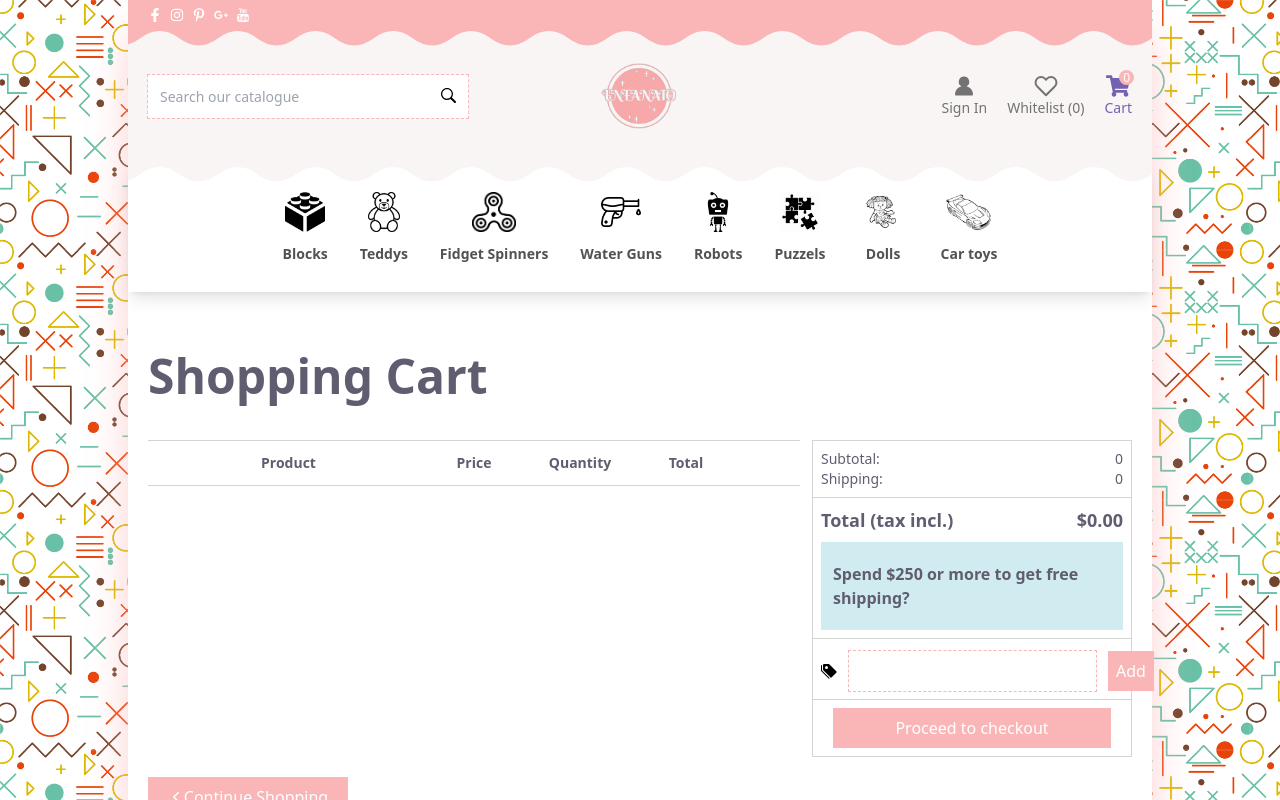
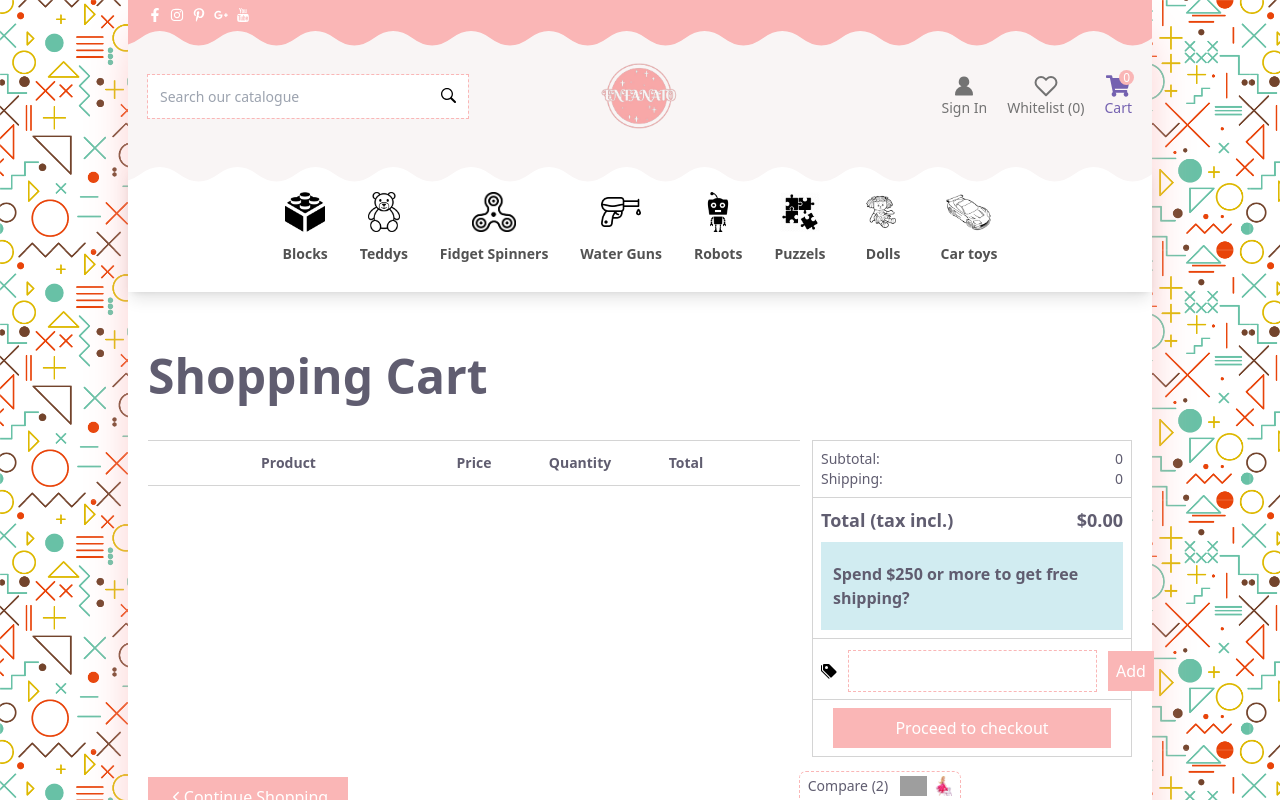
Before and after one commit to shabbirbd/Enfanato, a React (Vite) app: page /cart in a window 1280 px wide. Shown: the top 800 px of the page. Built offline with nearby package versions, Linux system fonts and the light colour scheme; grey boxes are pictures that could not be loaded.

Commit message:
adding component

```diff
--- a/index.html
+++ b/index.html
@@ -7,7 +7,7 @@
     <title>ENFANATO</title>
   </head>
   <body>
-    <div id="root"></div>
+    <main id="root"></main>
     <script type="module" src="/src/main.jsx"></script>
   </body>
 </html>
--- a/src/App.jsx
+++ b/src/App.jsx
@@ -1,11 +1,13 @@
 import { createContext, useState } from "react"
 import { Route, Routes } from "react-router-dom"
+import CompareCard from "./components/CompareCard"
 import Footer from "./components/Footer"
 import ProductPreview from "./components/ProductPreview"
 import Topbar from "./components/Topbar"
 import Navbar from "./components/navbar/Navbar"
 import Cart from "./pages/Cart"
 import Checkout from "./pages/Checkout"
+import Compare from "./pages/Compare"
 import ForgotPassword from "./pages/ForgotPassword"
 import Home from "./pages/Home"
 import Signin from "./pages/Signin"
@@ -13,18 +15,23 @@ import Signup from "./pages/Signup"
 
 
 export const CartContext = createContext();
+export const CopmareContext = createContext();
 
 
 function App() {
   const [cart, setCart] = useState([]);
-
+  const [compare, setCompare] = useState([1,2]);
 
 
 
 
   return (
-      <main className="bg-main-pattern min-h-screen bg-[length:250px_250px] -z-50 bg-repeat">
+      <div className="bg-main-pattern min-h-screen bg-[length:250px_250px]  -z-50 bg-repeat">
+        <CopmareContext.Provider value={[compare, setCompare]}>
         <CartContext.Provider value={[cart, setCart]}>
+          {
+            compare.length > 0 && <CompareCard/>
+          }
           <div className="w-full lg:w-4/5 mx-auto shadow-2xl relative shadow-enfanato">
             <Topbar/>
             <Navbar/>
@@ -38,13 +45,15 @@ function App() {
                 <Route path="/cart" element={<Cart/>} />
                 <Route path="/checkout" element={<Checkout/>} />
                 <Route path="/product/:id" element={<ProductPreview/>} />
+                <Route path="/compare" element={<Compare/>} />
               </Routes>
             </div>
 
             <Footer/>
           </div>
         </CartContext.Provider>
-      </main>
+        </CopmareContext.Provider>
+      </div>
   )
 }
 
--- /dev/null
+++ b/src/components/CompareCard.jsx
@@ -0,0 +1,28 @@
+import React, { useContext } from 'react';
+import { useNavigate } from 'react-router-dom';
+import { CopmareContext } from '../App';
+import { products } from '../data/products';
+
+const CompareCard = () => {
+    const [compare, setCompare] = useContext(CopmareContext);
+    const comparedProducts = compare.map((item)=>{
+        return products.find((product)=> product.id === item)
+    });
+    const navigate = useNavigate();
+
+    console.log(comparedProducts)
+    return (
+        <div className='bg-white fixed right-1/4 bottom-0 text-black z-50 py-1 outline-1 outline-dashed outline-enfanato flex items-center px-2 rounded-t-md cursor-pointer' onClick={()=> navigate('/compare')}>
+            <p className='text-sm text-textal'>Compare <span>{`(${compare.length})`}</span></p>
+            <div className='flex items-center ml-3 space-x-2'>
+                {
+                    comparedProducts?.map((item, i)=> (
+                        <img src={item.images[0]} alt="img" className='h-5' key={i}/>
+                    ))
+                }
+            </div>
+        </div>
+    );
+};
+
+export default CompareCard;
--- /dev/null
+++ b/src/pages/Compare.jsx
@@ -0,0 +1,11 @@
+import React from 'react';
+
+const Compare = () => {
+    return (
+        <div>
+            compare
+        </div>
+    );
+};
+
+export default Compare;
```
